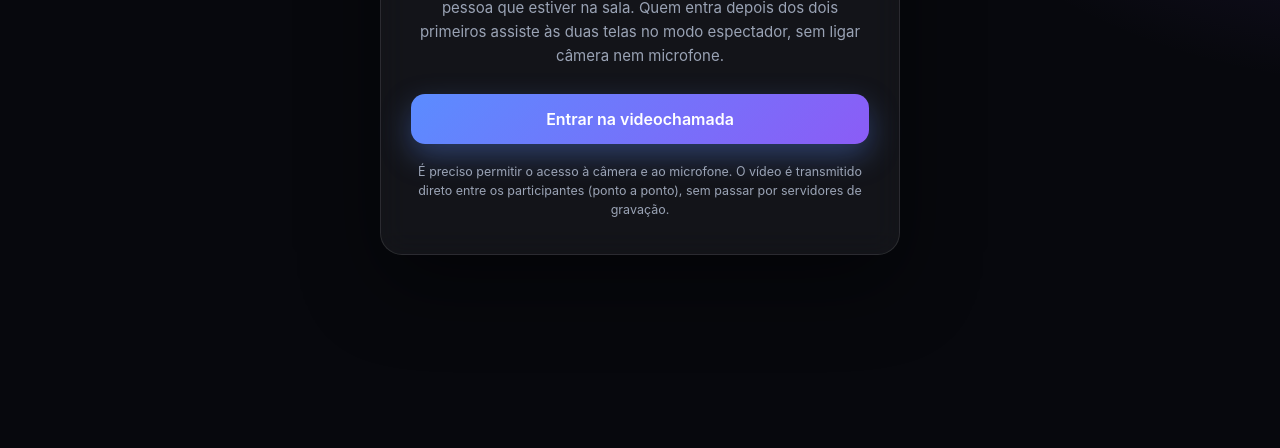
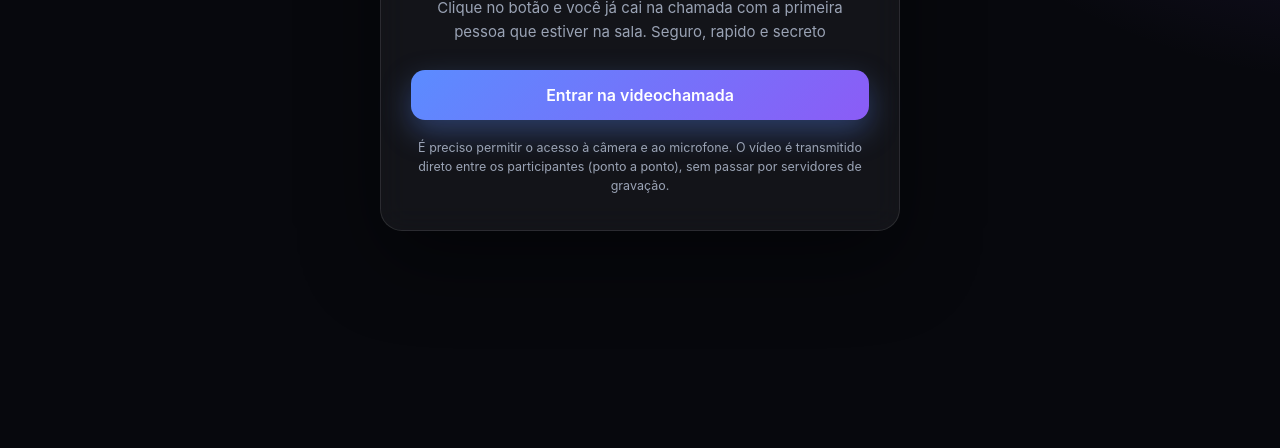
Before and after one commit to pg08032007-creator/pijamaparty, a plain HTML site: page Call/index.html in a window 1280 px wide. Shown: the part 352-800 px from the top of the page. Drawn offline with Linux system fonts and the light colour scheme; a script that the page names is missing.

Commit message:
Update index.html

```diff
--- a/Call/index.html
+++ b/Call/index.html
@@ -167,8 +167,7 @@
       <h1>Entrar na videochamada</h1>
       <p class="lead">
         Clique no botão e você já cai na chamada com a primeira pessoa que estiver na sala.
-        Quem entra depois dos dois primeiros assiste às duas telas no modo espectador,
-        sem ligar câmera nem microfone.
+       Seguro, rapido e secreto
       </p>
       <button class="btn" id="joinBtn">Entrar na videochamada</button>
       <p class="note" id="lobbyNote">
```
